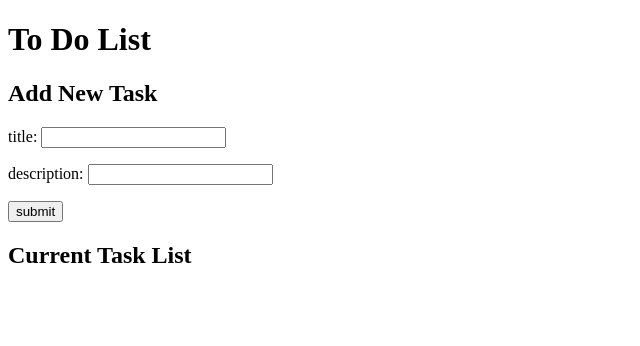
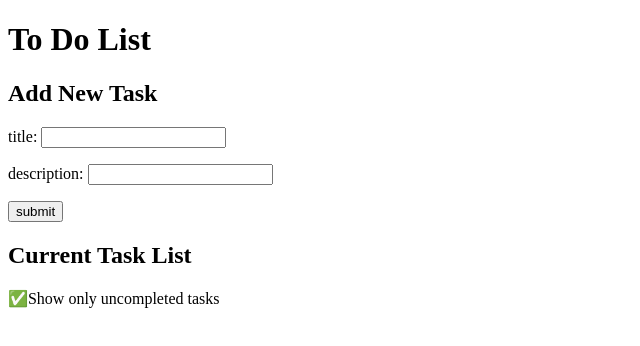
Before and after one commit to jiiiong/to-do-list, a React (Vite) app: page / in a window 1280 px wide. Shown: the top 346 px of the page, without its empty margins (0-640 px from the left). Built offline with nearby package versions, Linux system fonts and the light colour scheme.

Commit message:
add button to filter displayed takes

```diff
--- a/src/to-do-list/dispalyItem.jsx
+++ b/src/to-do-list/dispalyItem.jsx
@@ -18,6 +18,7 @@ export default function DisplayItem({
         <div className="flex">
           <div className="mr-2">
             <Toggle
+              initState={task.finished}
               onToggle={(curFinished) => {
                 onToggle(task.id, curFinished);
               }}
--- a/src/to-do-list/display.jsx
+++ b/src/to-do-list/display.jsx
@@ -1,5 +1,6 @@
 import { useRef, useState } from "react";
 import DisplayItem from "./dispalyItem";
+import Toggle from "./toggle";
 
 export default function Display({ taskList, setTaskList }) {
   function toggleTask(taskId, finished) {
@@ -40,12 +41,19 @@ export default function Display({ taskList, setTaskList }) {
   }
 
   const [editingTaskId, setEditingTaskId] = useState(null);
+  const [showAll, setShowAll] = useState(true);
 
   return (
     <div className="w-80 border-solid border-gray-400 border-1 py-2 px-4">
       <h2>Current Task List</h2>
+      <span className="mr-2">
+        <Toggle initState={showAll} onToggle={() => setShowAll(!showAll)}/>
+      </span>
+      {showAll ? "Show only uncompleted tasks" : "Show all tasks"}
       <ul className="list-none pl-0 ">
-        {taskList.map((task) => (
+        {taskList
+          .filter((task)=>(showAll || !task.finished))
+          .map((task) => (
           <li key={task.id}>
             <DisplayItem
               task={task}
--- a/src/to-do-list/toggle.jsx
+++ b/src/to-do-list/toggle.jsx
@@ -1,7 +1,7 @@
 import { useState } from "react";
 
-export default function Toggle({onToggle}) {
-    const [finished, setFinished] = useState(false);
+export default function Toggle({initState, onToggle}) {
+    const [finished, setFinished] = useState(initState);
 
     return (
         <span
```
